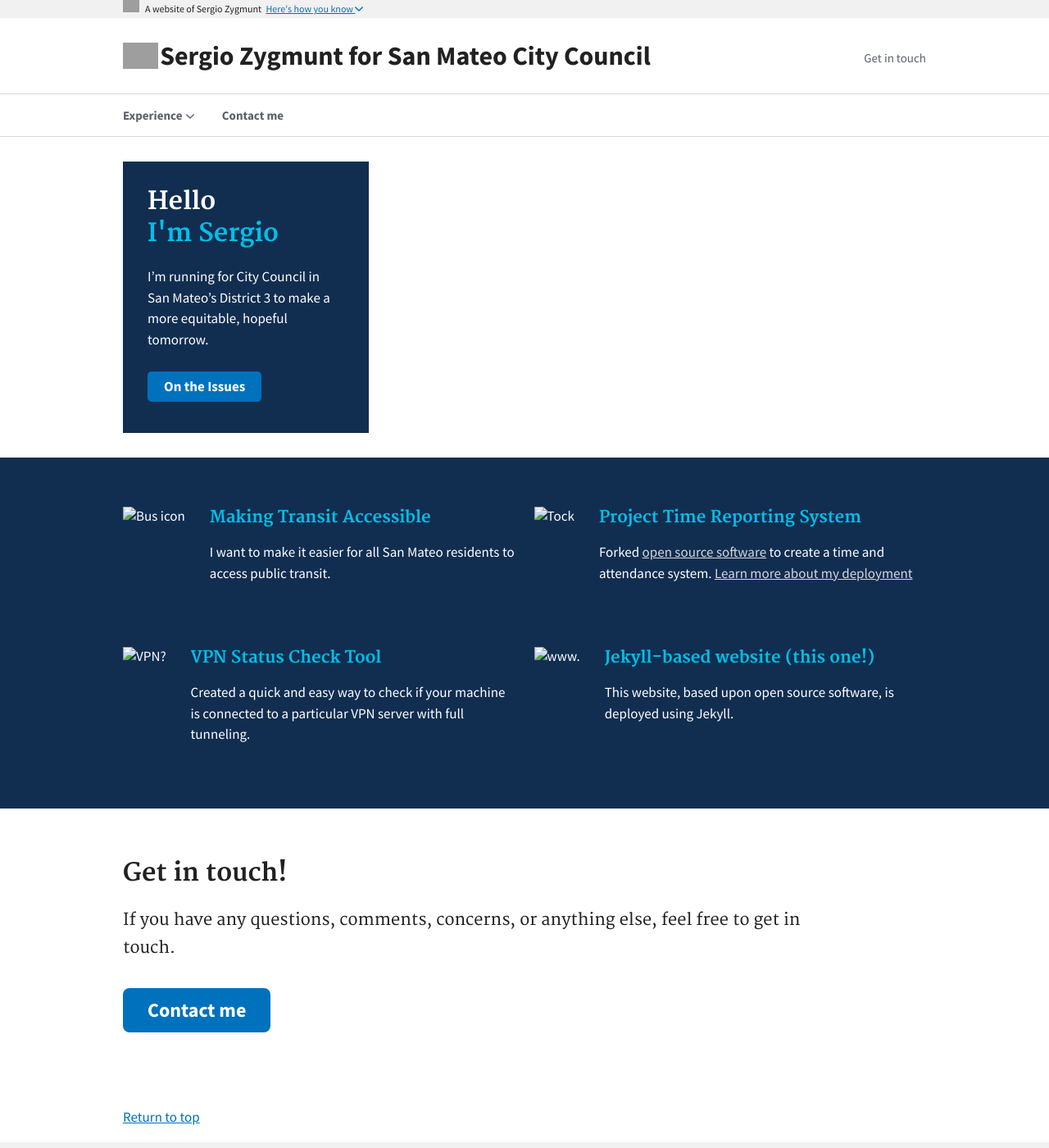
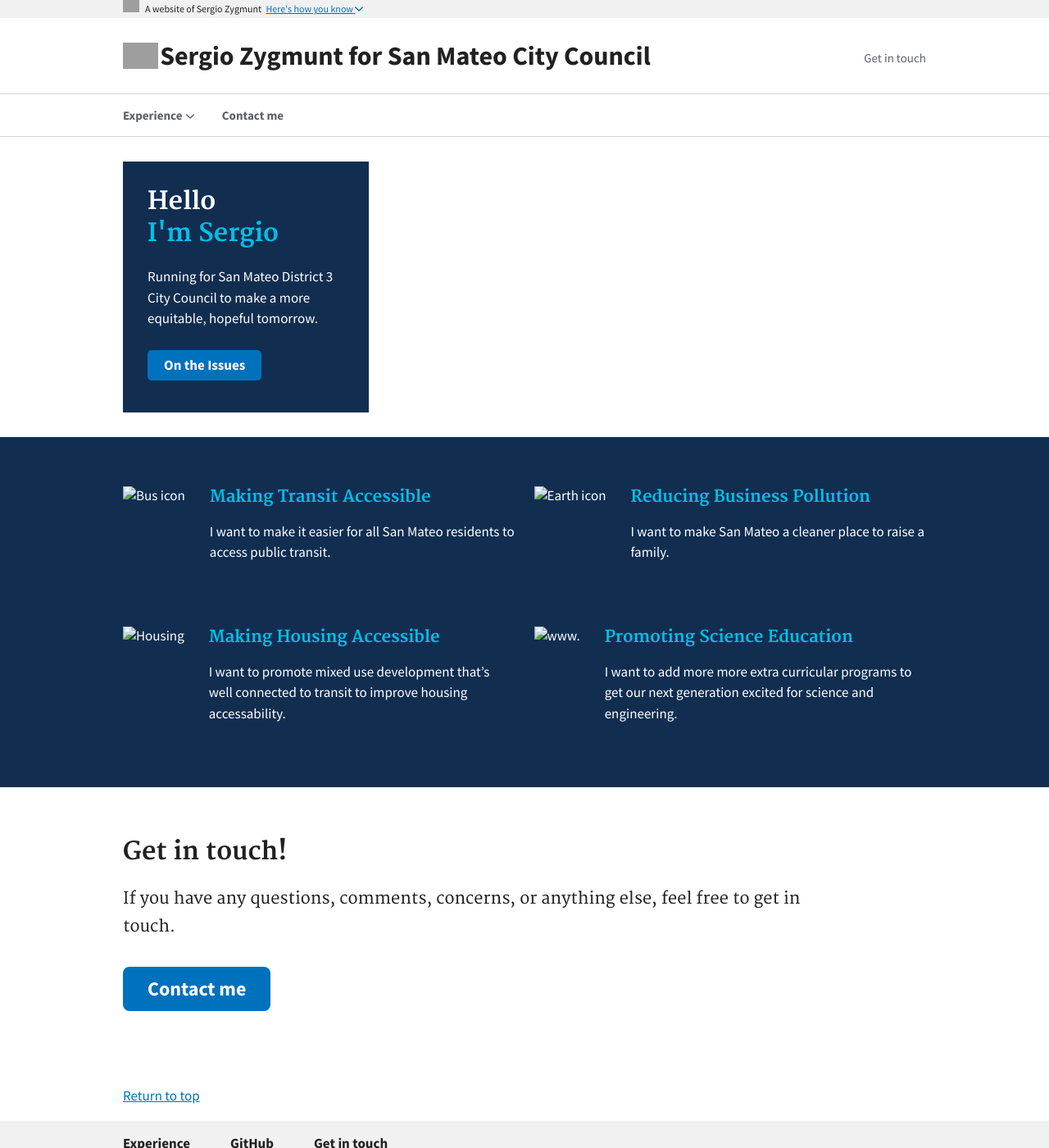
Before and after one commit to sergiozygmunt/sergio-for-city-council, a Jekyll site: the page built from demo/home.md, in a window 1280 px wide and 1400 px high. Shown: the whole window at 82% size. Built offline with Jekyll 4.4.1, drawn with Linux system fonts in a browser that asks for light colours; grey boxes are pictures that could not be loaded.

Commit message:
Update home.md

```diff
--- a/demo/home.md
+++ b/demo/home.md
@@ -12,7 +12,7 @@ hero:
   button:
     href: /platform/
     text: On the Issues
-  content: I'm running for City Council in San Mateo's District 3 to make a more equitable, hopeful tomorrow.
+  content: Running for San Mateo District 3 City Council to make a more equitable, hopeful tomorrow.
 graphics:
   - image:
       src: /cdn-cgi/imagedelivery/_giFxkjSa0fKWn6HYiz9Ug/dd18dbe1-6e75-4a39-ff61-1da0eb22f200/public
@@ -21,19 +21,19 @@ graphics:
     description: I want to make it easier for all San Mateo residents to access public transit.
   - image:
       src: https://sergiozygmunt.com/cdn-cgi/imagedelivery/_giFxkjSa0fKWn6HYiz9Ug/9967e8a1-8646-46e9-0933-cdb04285a700/public
-      alt: 'Tock'
-    title: Project Time Reporting System
-    description: Forked [open source software](https://github.com/18f/tock) to create a time and attendance system. [Learn more about my deployment](/projects/#tock-time-tracking-system-fork-of-open-source-project)
+      alt: 'Earth icon'
+    title: Reducing Business Pollution
+    description: I want to make San Mateo a cleaner place to raise a family.
   - image:
       src: https://sergiozygmunt.com/cdn-cgi/imagedelivery/_giFxkjSa0fKWn6HYiz9Ug/d12f5680-0f5c-450e-2b77-af8efa29d600/public
-      alt: 'VPN?'
-    title: VPN Status Check Tool
-    description: Created a quick and easy way to check if your machine is connected to a particular VPN server with full tunneling.
+      alt: 'Housing'
+    title: Making Housing Accessible
+    description: I want to promote mixed use development that's well connected to transit to improve housing accessability.
   - image:
       src: https://sergiozygmunt.com/cdn-cgi/imagedelivery/_giFxkjSa0fKWn6HYiz9Ug/98d33a31-0a4b-4a27-56b7-d9a7d6078700/public
       alt: 'www.'
-    title: Jekyll-based website (this one!)
-    description: This website, based upon open source software, is deployed using Jekyll.
+    title: Promoting Science Education
+    description: I want to add more more extra curricular programs to get our next generation excited for science and engineering.
 
 ---
 ## Get in touch!
```
